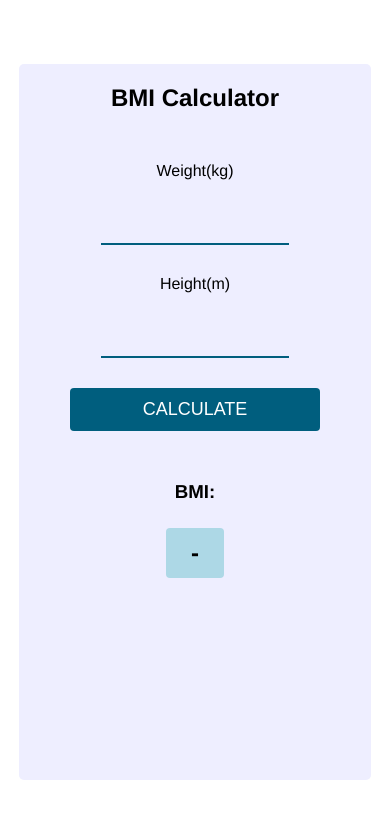
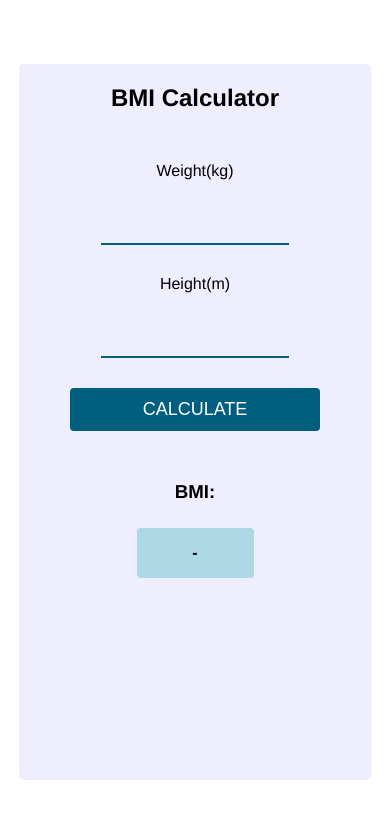
Before and after one commit to dawood1123/BMI_Calc, a plain HTML site: page index.html in a window 390 px wide. Drawn offline with Linux system fonts and the light colour scheme.

Commit message:
Styling updated

```diff
--- a/style.css
+++ b/style.css
@@ -141,6 +141,7 @@ button:hover{
     flex-direction: column;
     justify-content: center;
     align-items: center;
+    text-align: center;
 }
 
 @media(max-width:1450px){
@@ -175,3 +176,18 @@ button:hover{
         padding: 20px; /* Adjust padding for smaller screens */
     }
 }
+
+@media(max-width: 1103px){
+    #calc h2{
+        width: 20vw;
+    }
+
+}
+
+@media(max-width: 827px){
+    #calc h2{
+        width: 30vw;
+        font-size: medium;
+    }
+
+}
```
